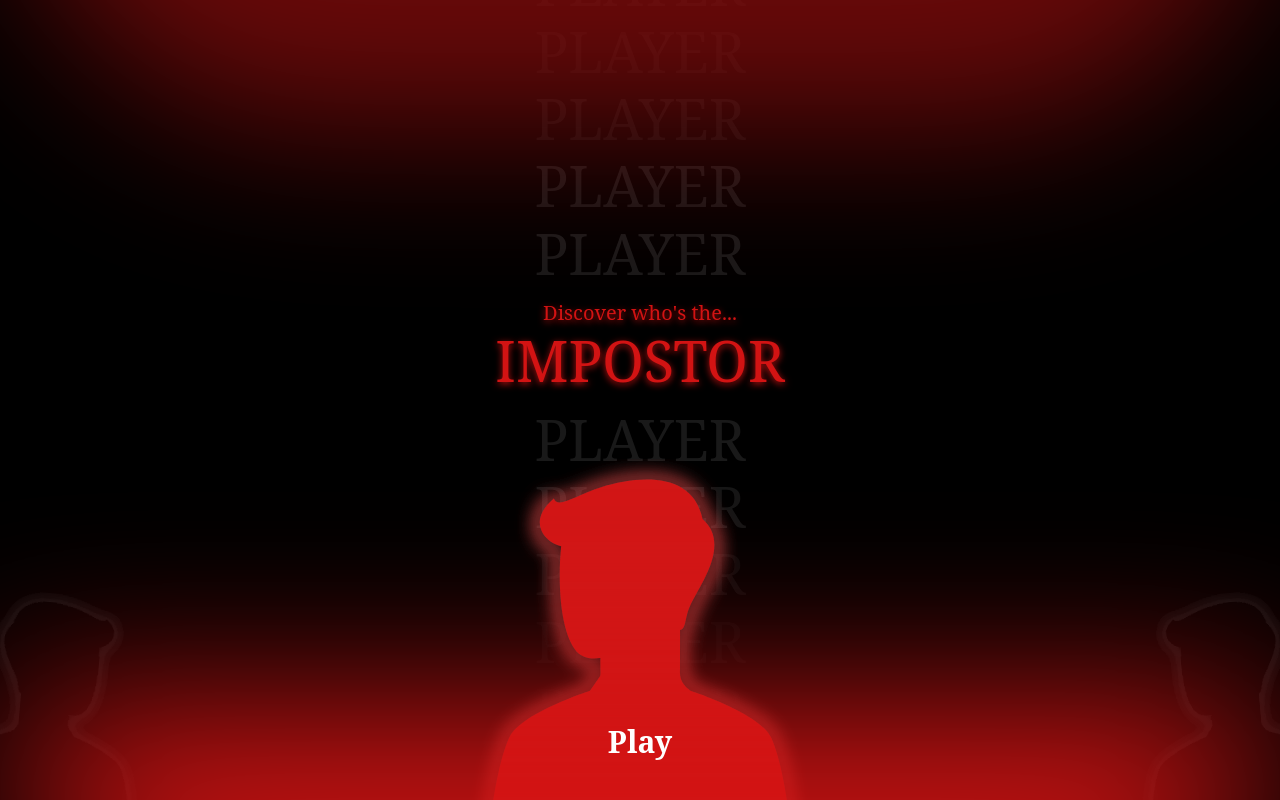
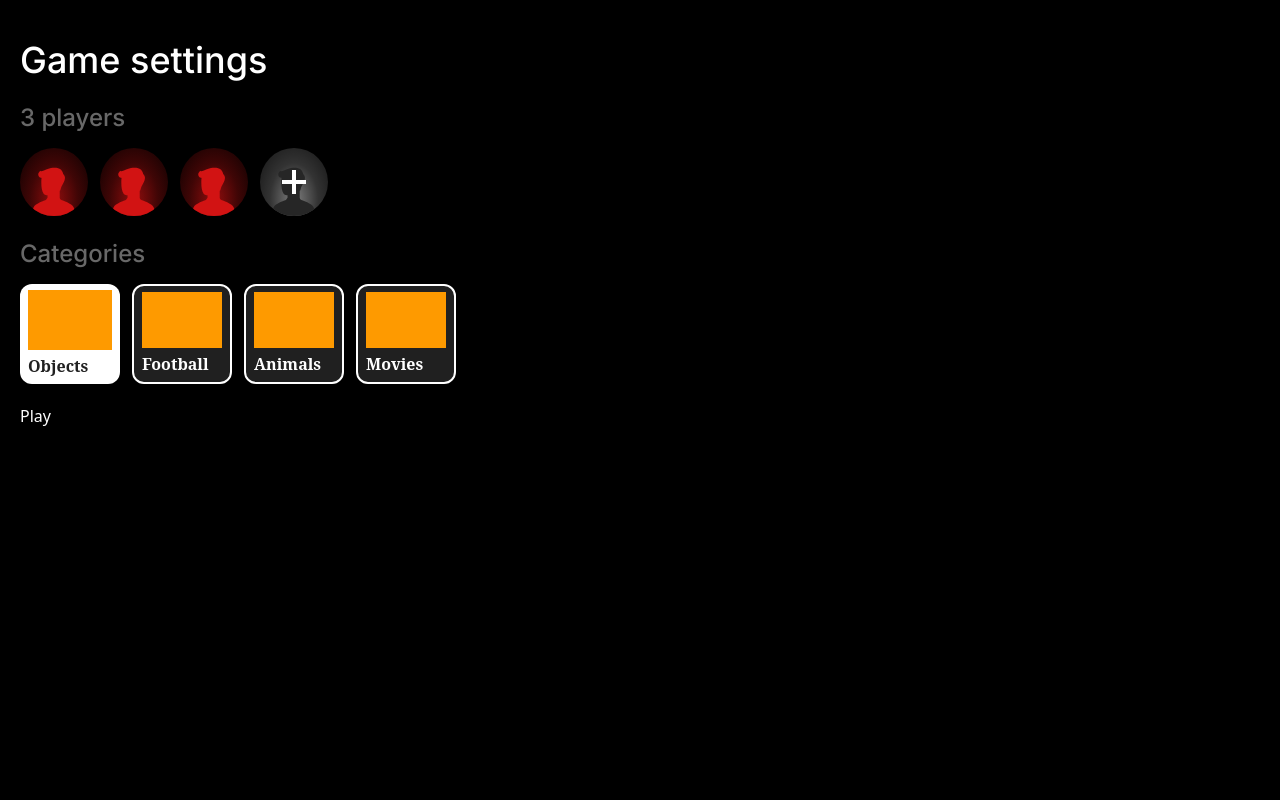
Before and after one commit to BenjaminFrias/impostor, a React (Vite) app: page / in a window 1280 px wide. Both pictures are taken after a click on the button "Play". Built offline with nearby package versions, Linux system fonts and the light colour scheme; a web font is replaced by a local one.

Commit message:
feat: add settings page
- Add player section with buttons
- Add Categories buttons with select category button handler
- Add categories classes for selected and unselected buttons

```diff
--- a/src/app/App.css
+++ b/src/app/App.css
@@ -5,10 +5,12 @@
 	--color-dark-gray: #121212;
 	--color-gray: #202020;
 	--color-light-gray: #686868;
+	--color-custom-white: #ffffff;
 	--color-primary-red: #d21313;
 	--font-impostor: 'New Rocker', 'serif';
 	--font-primary: 'Platypi', 'serif';
 	--font-secondary: 'Inter', 'Helvetica', 'sans-serif';
+	--button-radius: 12px;
 }
 
 .impostor-title {
@@ -27,3 +29,15 @@
 	color: var(--color-light-gray);
 	font-size: 1.5rem;
 }
+
+/* CATEGORY BUTTON */
+.category-selected {
+	background-color: var(--color-custom-white);
+	color: var(--color-gray);
+}
+
+.category-unselected {
+	background-color: var(--color-gray);
+	border: 2px solid var(--color-custom-white);
+	color: var(--color-custom-white);
+}
--- a/src/app/App.tsx
+++ b/src/app/App.tsx
@@ -2,6 +2,7 @@ import { useState } from 'react';
 import './App.css';
 import Homepage from '../pages/Homepage';
 import { PAGES, type pageValue } from '../types';
+import SettingsPage from '../pages/SettingsPage';
 
 function App() {
 	const [currentPage, setCurrentPage] = useState<pageValue>(PAGES.HOME);
@@ -13,6 +14,8 @@ function App() {
 	switch (currentPage) {
 		case PAGES.HOME:
 			return <Homepage onNavigate={navigate} />;
+		case PAGES.SETTINGS:
+			return <SettingsPage onNavigate={navigate} />;
 		default:
 			return <Homepage onNavigate={navigate} />;
 	}
--- /dev/null
+++ b/src/pages/SettingsPage.tsx
@@ -0,0 +1,122 @@
+import { useState } from 'react';
+import type { pageValue, GameSettings, Category } from '../types';
+import PlayerIconButton from '../components/PlayerIconButton';
+
+type SettingsProps = {
+	onNavigate: (page: pageValue) => void;
+};
+
+const defaultGameSettings: GameSettings = {
+	players: 3,
+	impostors: 1,
+	categories: [
+		{
+			name: 'objects',
+			isActive: true,
+		},
+		{
+			name: 'football',
+			isActive: false,
+		},
+		{
+			name: 'animals',
+			isActive: false,
+		},
+		{
+			name: 'movies',
+			isActive: false,
+		},
+	],
+	impostorIndex: 3,
+	hints: false,
+	time: false,
+};
+
+export default function SettingsPage({ onNavigate }: SettingsProps) {
+	const [localSettings, setLocalSettings] = useState(defaultGameSettings);
+
+	const removePlayer = () => {
+		if (localSettings.players > 3) {
+			setLocalSettings({
+				...localSettings,
+				players: localSettings.players - 1,
+			});
+		}
+	};
+
+	const addPlayer = () => {
+		if (localSettings.players < 12) {
+			setLocalSettings({
+				...localSettings,
+				players: localSettings.players + 1,
+			});
+		}
+	};
+
+	const toggleCategory = (selectedCategory: Category) => {
+		const newCategories: Category[] = localSettings.categories.map((cat) => {
+			if (cat.name === selectedCategory.name) {
+				return { ...cat, isActive: !cat.isActive };
+			}
+			return cat;
+		});
+
+		setLocalSettings({
+			...localSettings,
+			categories: newCategories,
+		});
+	};
+
+	return (
+		<div className="relative flex flex-col gap-5 w-screen h-screen bg-black items-start p-5 text-white  overflow-hidden">
+			<h2 className="font-secondary text-4xl font-medium mt-5">
+				Game settings
+			</h2>
+			<div className="flex flex-col  gap-3 w-full">
+				<h3 className="settings-subtitle">{localSettings.players} players</h3>
+
+				<div className="flex w-full gap-3 flex-wrap">
+					{Array.from({ length: localSettings.players }).map((_, i) => (
+						<PlayerIconButton
+							key={i}
+							buttonHandler={removePlayer}
+							type="remove"
+						/>
+					))}
+
+					<PlayerIconButton
+						key="addNewPlayer"
+						buttonHandler={addPlayer}
+						type="add"
+					/>
+				</div>
+			</div>
+
+			<div className="flex flex-col gap-3 w-full">
+				<h3 className="settings-subtitle">Categories</h3>
+				<div className="flex gap-3">
+					{localSettings.categories.map((cat) => {
+						const buttonClass = cat.isActive
+							? 'category-selected'
+							: 'category-unselected';
+
+						return (
+							<button
+								className={`flex flex-col min-w-25 h-25 rounded-(--button-radius) gap-1 px-2 py-1.5 ${buttonClass}`}
+								key={cat.name}
+								onClick={() => toggleCategory(cat)}
+							>
+								<div className="w-full h-full bg-amber-500"></div>
+								<p className="font-primary font-bold">
+									{cat.name[0].toUpperCase() + cat.name.slice(1)}
+								</p>
+							</button>
+						);
+					})}
+				</div>
+			</div>
+
+			<button onClick={() => onNavigate('home')}>Play</button>
+		</div>
+	);
+}
```
Also changed, not shown: src/types.ts (+14 -0 lines).
